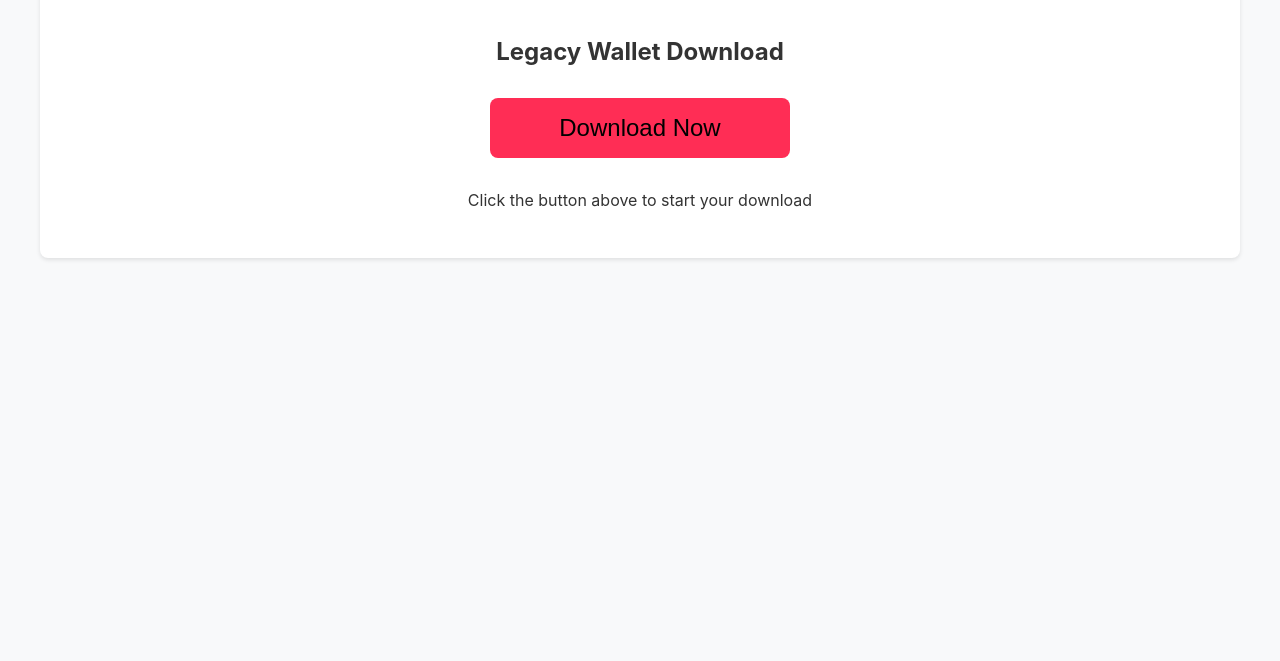
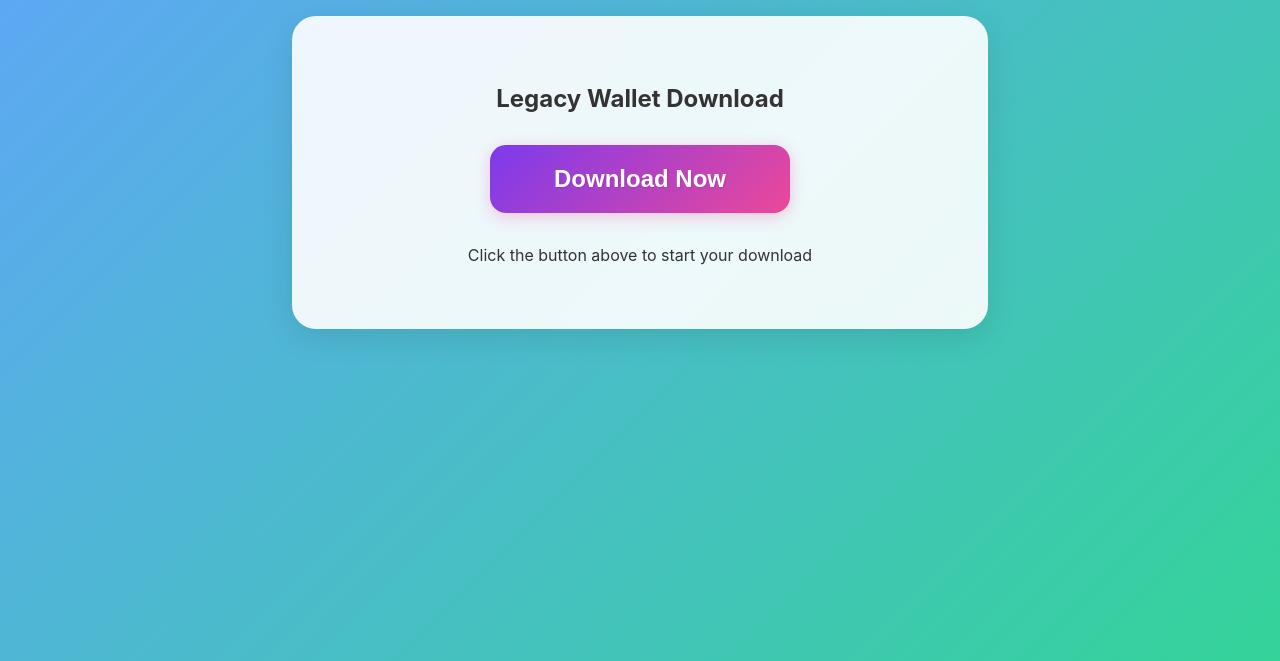
Before and after one commit to dapperlabs/legacy-wallet, a plain HTML site: page index.html in a window 1280 px wide. Shown: the part 139-800 px from the top of the page. Drawn offline with Linux system fonts and the light colour scheme.

Commit message:
Update the styling

```diff
--- a/index.html
+++ b/index.html
@@ -10,35 +10,52 @@
     <meta http-equiv="X-XSS-Protection" content="1; mode=block">
     <title>Dapper Legacy Wallet</title>
     <style>
+        :root {
+            --dapper-purple: #7C3AED;
+            --dapper-pink: #EC4899;
+            --dapper-blue: #60A5FA;
+            --dapper-mint: #34D399;
+            --dapper-yellow: #FBBF24;
+        }
+
         body {
             margin: 0;
             padding: 0;
             font-family: -apple-system, BlinkMacSystemFont, 'Segoe UI', Roboto, Oxygen, Ubuntu, Cantarell, 'Open Sans', 'Helvetica Neue', sans-serif;
-            background-color: #f8f9fa;
+            background: linear-gradient(135deg, var(--dapper-blue) 0%, var(--dapper-mint) 100%);
             color: #333;
+            min-height: 100vh;
         }
         .container {
             max-width: 1200px;
             margin: 0 auto;
             padding: 2rem;
             text-align: center;
+            position: relative;
         }
         .logo {
             margin-bottom: 2rem;
         }
+        .logo h1 {
+            color: white;
+            font-size: 3rem;
+            text-shadow: 2px 2px 4px rgba(0,0,0,0.1);
+        }
         .download-message {
-            background-color: white;
-            padding: 2rem;
-            border-radius: 8px;
-            box-shadow: 0 2px 4px rgba(0,0,0,0.1);
-            margin: 2rem 0;
+            background: rgba(255, 255, 255, 0.9);
+            padding: 3rem;
+            border-radius: 24px;
+            box-shadow: 0 8px 32px rgba(0,0,0,0.1);
+            margin: 2rem auto;
+            max-width: 600px;
+            backdrop-filter: blur(10px);
         }
         .spinner {
             border: 4px solid rgba(0, 0, 0, 0.1);
             width: 36px;
             height: 36px;
             border-radius: 50%;
-            border-left-color: #09f;
+            border-left-color: var(--dapper-purple);
             animation: spin 1s linear infinite;
             margin: 2rem auto;
             display: none;
@@ -51,26 +68,32 @@
         }
         .checkmark::before {
             content: "✓";
-            color: #4CAF50;
+            color: var(--dapper-mint);
             font-size: 36px;
             line-height: 36px;
         }
         .download-button {
-            background-color: #FF2D55;
-            color: black;
+            background: linear-gradient(135deg, var(--dapper-purple) 0%, var(--dapper-pink) 100%);
+            color: white;
             border: none;
-            padding: 1rem 2rem;
+            padding: 1.25rem 2.5rem;
             font-size: 1.5rem;
-            border-radius: 8px;
+            font-weight: 600;
+            border-radius: 16px;
             cursor: pointer;
             transition: all 0.3s ease;
             display: block;
             margin: 2rem auto;
             width: 300px;
+            text-shadow: 1px 1px 2px rgba(0,0,0,0.1);
+            box-shadow: 0 4px 16px rgba(236, 72, 153, 0.3);
         }
         .download-button:hover {
-            transform: scale(1.05);
-            box-shadow: 0 4px 8px rgba(0,0,0,0.2);
+            transform: translateY(-2px);
+            box-shadow: 0 6px 20px rgba(236, 72, 153, 0.4);
+        }
+        .download-button:active {
+            transform: translateY(1px);
         }
         @keyframes spin {
             0% { transform: rotate(0deg); }
```
